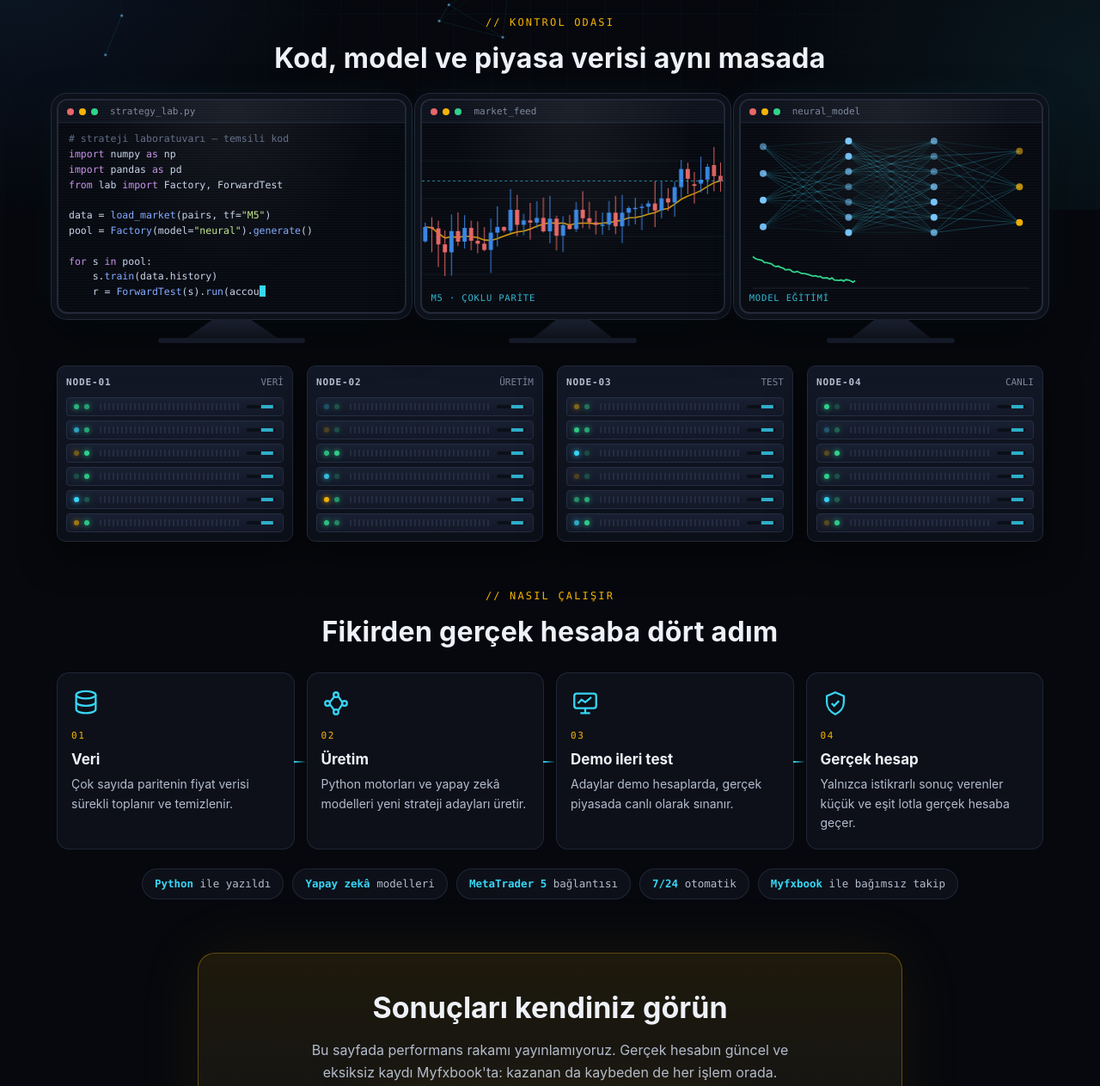
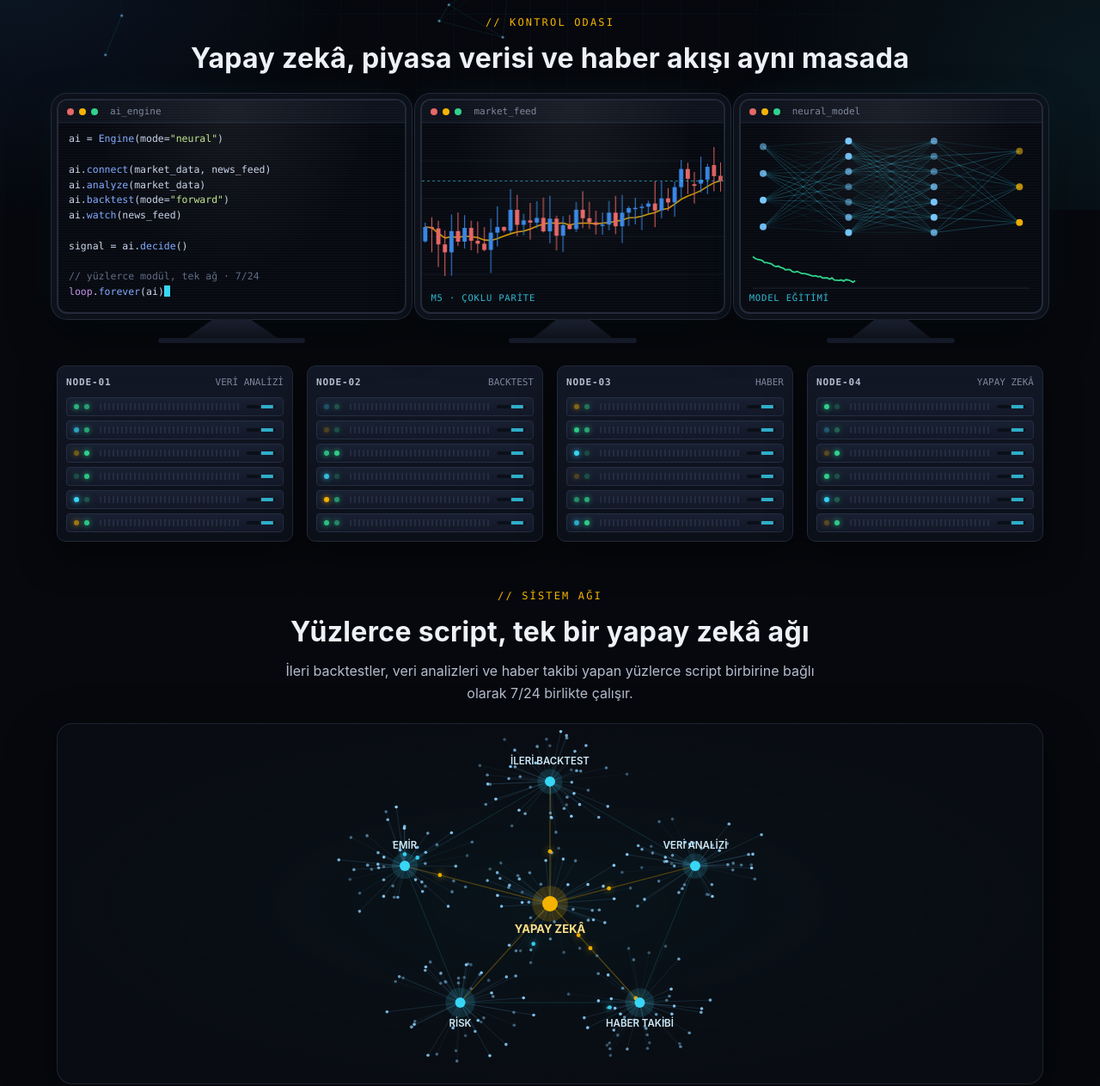
Before and after one commit to erdincozkan-design/egemenagi.com, a plain HTML site: page index.html in a window 1280 px wide. Shown: the part 556-1819 px from the top of the page at 86% size. Drawn offline with Linux system fonts and the light colour scheme; animation ran at ten frames a second.

Commit message:
Yapay zeka vurgusu, sistem agi bolumu; surec ayrintisi kaldirildi

```diff
--- a/index.html
+++ b/index.html
@@ -4,7 +4,7 @@
 <meta charset="utf-8">
 <meta name="viewport" content="width=device-width, initial-scale=1">
 <title>Egemen AGI</title>
-<meta name="description" content="Egemen AGI: Python ve yapay zekâ ile çalışan otomatik işlem sistemi. Gerçek hesap performansı Myfxbook'ta canlı yayınlanıyor.">
+<meta name="description" content="Egemen AGI: yapay zekâ ile çalışan otomatik işlem sistemi. Gerçek hesap performansı Myfxbook'ta canlı yayınlanıyor.">
 <meta name="theme-color" content="#06080d">
 <style>
   :root {
@@ -126,16 +126,10 @@
   .act { width: 34px; height: 4px; border-radius: 2px; background: #0b0f18; overflow: hidden; position: relative; }
   .act::after { content: ""; position: absolute; inset: 0; width: 40%; background: var(--cyan); opacity: .8; animation: act 1.4s ease-in-out infinite; }
 
-  /* ---------- pipeline ---------- */
-  .flow { display: grid; grid-template-columns: repeat(4, 1fr); gap: 14px; position: relative; }
-  .step { position: relative; background: var(--panel); border: 1px solid var(--line); border-radius: 14px; padding: 18px 16px; backdrop-filter: blur(6px); }
-  .step .n { font-family: var(--mono); font-size: 11px; color: var(--brand); letter-spacing: .14em; }
-  .step h3 { margin: 6px 0 4px; font-size: 17px; }
-  .step p { margin: 0; color: var(--text2); font-size: 14px; }
-  .step svg { width: 34px; height: 34px; color: var(--cyan); margin-bottom: 4px; }
-  .step:not(:last-child)::after { content: ""; position: absolute; top: 50%; right: -14px; width: 14px; height: 2px;
-    background: linear-gradient(90deg, var(--cyan), transparent); }
-
+  .mesh-card { position: relative; height: 420px; border-radius: 18px; overflow: hidden;
+    background: radial-gradient(ellipse at 50% 50%, rgba(56, 214, 245, .06), rgba(10, 13, 20, .85) 70%);
+    border: 1px solid var(--line); box-shadow: 0 20px 60px rgba(0, 0, 0, .45); }
+  .mesh-card canvas { display: block; width: 100%; height: 100%; }
   .pills { display: flex; flex-wrap: wrap; justify-content: center; gap: 10px; margin-top: 22px; }
   .pill { font-family: var(--mono); font-size: 12.5px; color: var(--text2); padding: 7px 14px; border-radius: 999px; border: 1px solid var(--line); background: var(--panel); }
   .pill b { color: var(--cyan); font-weight: 600; }
@@ -158,14 +152,12 @@
     .room { grid-template-columns: 1fr 1fr; }
     .room .monitor:first-child { grid-column: 1 / -1; }
     .servers { grid-template-columns: repeat(2, 1fr); }
-    .flow { grid-template-columns: 1fr 1fr; }
-    .step:nth-child(2)::after { display: none; }
   }
   @media (max-width: 620px) {
     header.hero { padding-top: 44px; }
-    .room, .flow { grid-template-columns: 1fr; }
-    .step::after { display: none; }
+    .room { grid-template-columns: 1fr; }
     .screen { height: 220px; }
+    .mesh-card { height: 360px; }
     .cta { padding: 18px 22px; width: 100%; }
   }
   @media (prefers-reduced-motion: reduce) {
@@ -185,9 +177,9 @@
       <polygon points="24,12 34,18 34,30 24,36 14,30 14,18" fill="#f5b301"/>
       <circle cx="24" cy="24" r="3.2" fill="#06080d"/>
     </svg>
-    <span class="chip"><i></i>PYTHON · YAPAY ZEKÂ · 7/24</span>
+    <span class="chip"><i></i>YAPAY ZEKÂ · 7/24 OTOMATİK</span>
     <h1>EGEMEN AGI</h1>
-    <p class="lead">Python ve yapay zekâ ile çalışan <b>otomatik işlem sistemi</b>.</p>
+    <p class="lead"><b>Yapay zekâ</b> ile çalışan otomatik işlem sistemi.</p>
 
     <a class="cta" href="https://www.myfxbook.com/members/mtumtu/aibee/12201664" rel="noopener">
       Canlı performansı Myfxbook'ta görün →
@@ -199,13 +191,13 @@
   <section class="sec">
     <div class="sec-head">
       <div class="k">// kontrol odası</div>
-      <h2>Kod, model ve piyasa verisi aynı masada</h2>
+      <h2>Yapay zekâ, piyasa verisi ve haber akışı aynı masada</h2>
     </div>
 
     <div class="room">
       <div class="monitor">
         <div class="screen">
-          <div class="bar"><i></i><i></i><i></i><span>strategy_lab.py</span></div>
+          <div class="bar"><i></i><i></i><i></i><span>ai_engine</span></div>
           <pre class="code" id="code"></pre>
         </div>
         <div class="stand"></div><div class="base"></div>
@@ -233,31 +225,18 @@
 
   <section class="sec">
     <div class="sec-head">
-      <div class="k">// nasıl çalışır</div>
-      <h2>Fikirden gerçek hesaba dört adım</h2>
+      <div class="k">// sistem ağı</div>
+      <h2>Yüzlerce script, tek bir yapay zekâ ağı</h2>
+      <p>İleri backtestler, veri analizleri ve haber takibi yapan yüzlerce script birbirine bağlı
+        olarak 7/24 birlikte çalışır.</p>
     </div>
-    <div class="flow">
-      <div class="step">
-        <svg viewBox="0 0 24 24" fill="none" stroke="currentColor" stroke-width="1.6"><ellipse cx="12" cy="5" rx="8" ry="3"/><path d="M4 5v6c0 1.7 3.6 3 8 3s8-1.3 8-3V5"/><path d="M4 11v6c0 1.7 3.6 3 8 3s8-1.3 8-3v-6"/></svg>
-        <div class="n">01</div><h3>Veri</h3><p>Çok sayıda paritenin fiyat verisi sürekli toplanır ve temizlenir.</p>
-      </div>
-      <div class="step">
-        <svg viewBox="0 0 24 24" fill="none" stroke="currentColor" stroke-width="1.6"><circle cx="5" cy="12" r="2"/><circle cx="12" cy="5" r="2"/><circle cx="12" cy="19" r="2"/><circle cx="19" cy="12" r="2"/><path d="M7 11l3.5-4.5M7 13l3.5 4.5M14 6.5L17 11M14 17.5l3-4.5"/></svg>
-        <div class="n">02</div><h3>Üretim</h3><p>Python motorları ve yapay zekâ modelleri yeni strateji adayları üretir.</p>
-      </div>
-      <div class="step">
-        <svg viewBox="0 0 24 24" fill="none" stroke="currentColor" stroke-width="1.6"><rect x="3" y="4" width="18" height="12" rx="2"/><path d="M8 20h8M12 16v4"/><path d="M6 12l3-3 3 2 5-4"/></svg>
-        <div class="n">03</div><h3>Demo ileri test</h3><p>Adaylar demo hesaplarda, gerçek piyasada canlı olarak sınanır.</p>
-      </div>
-      <div class="step">
-        <svg viewBox="0 0 24 24" fill="none" stroke="currentColor" stroke-width="1.6"><path d="M12 3l7 3v5c0 4.5-3 8.3-7 10-4-1.7-7-5.5-7-10V6l7-3z"/><path d="M9 12l2 2 4-4"/></svg>
-        <div class="n">04</div><h3>Gerçek hesap</h3><p>Yalnızca istikrarlı sonuç verenler küçük ve eşit lotla gerçek hesaba geçer.</p>
-      </div>
-    </div>
+    <div class="mesh-card"><canvas id="mesh"></canvas></div>
     <div class="pills">
-      <span class="pill"><b>Python</b> ile yazıldı</span>
-      <span class="pill"><b>Yapay zekâ</b> modelleri</span>
-      <span class="pill"><b>MetaTrader 5</b> bağlantısı</span>
+      <span class="pill"><b>Yapay zekâ</b> çekirdeği</span>
+      <span class="pill"><b>İleri backtest</b></span>
+      <span class="pill"><b>Veri analizi</b></span>
+      <span class="pill"><b>Haber takibi</b></span>
+      <span class="pill"><b>Yüzlerce</b> bağlantılı script</span>
       <span class="pill"><b>7/24</b> otomatik</span>
       <span class="pill"><b>Myfxbook</b> ile bağımsız takip</span>
     </div>
@@ -318,23 +297,18 @@
 
   /* ---------- kod ekranı (temsili) ---------- */
   var CODE = [
-    ['cm', '# strateji laboratuvarı — temsili kod'],
-    ['kw', 'import ', '', 'numpy ', 'kw', 'as ', '', 'np'],
-    ['kw', 'import ', '', 'pandas ', 'kw', 'as ', '', 'pd'],
-    ['kw', 'from ', '', 'lab ', 'kw', 'import ', '', 'Factory, ForwardTest'],
+    ['cm', '// yapay zekâ çekirdeği — temsili'],
+    ['', 'ai = ', 'fn', 'Engine', '', '(mode=', 'st', '"neural"', '', ')'],
     [''],
-    ['', 'data = ', 'fn', 'load_market', '', '(pairs, tf=', 'st', '"M5"', '', ')'],
-    ['', 'pool = ', 'fn', 'Factory', '', '(model=', 'st', '"neural"', '', ').', 'fn', 'generate', '', '()'],
+    ['', 'ai.', 'fn', 'connect', '', '(market_data, news_feed)'],
+    ['', 'ai.', 'fn', 'analyze', '', '(market_data)'],
+    ['', 'ai.', 'fn', 'backtest', '', '(mode=', 'st', '"forward"', '', ')'],
+    ['', 'ai.', 'fn', 'watch', '', '(news_feed)'],
     [''],
-    ['kw', 'for ', '', 's ', 'kw', 'in ', '', 'pool:'],
-    ['', '    s.', 'fn', 'train', '', '(data.history)'],
-    ['', '    r = ', 'fn', 'ForwardTest', '', '(s).', 'fn', 'run', '', '(account=', 'st', '"demo"', '', ')'],
-    ['', '    ', 'kw', 'if ', '', 'r.', 'fn', 'stable', '', '():'],
-    ['', '        ', 'fn', 'promote', '', '(s, to=', 'st', '"live"', '', ')'],
+    ['', 'signal = ai.', 'fn', 'decide', '', '()'],
     [''],
-    ['cm', '# 7/24 döngü'],
-    ['kw', 'while ', 'nu', 'True', '', ':'],
-    ['', '    ', 'fn', 'step', '', '()']
+    ['cm', '// yüzlerce modül, tek ağ · 7/24'],
+    ['kw', 'loop', '', '.', 'fn', 'forever', '', '(ai)']
   ];
   var codeEl = document.getElementById("code");
   function esc(s) { return s.replace(/&/g, "&amp;").replace(/</g, "&lt;"); }
@@ -435,7 +409,7 @@
   }
 
   /* ---------- sunucu rafları ---------- */
-  var sv = document.getElementById("servers"), names = ["VERİ", "ÜRETİM", "TEST", "CANLI"], html = "";
+  var sv = document.getElementById("servers"), names = ["VERİ ANALİZİ", "BACKTEST", "HABER", "YAPAY ZEKÂ"], html = "";
   names.forEach(function (n, k) {
     html += '<div class="rack"><div class="rack-top"><b>NODE-0' + (k + 1) + '</b><span>' + n + '</span></div>';
     for (var u = 0; u < 6; u++) {
@@ -449,15 +423,83 @@
   sv.innerHTML = html;
   Array.prototype.forEach.call(sv.querySelectorAll(".act"), function (e) { e.style.setProperty("animation-delay", (Math.random()).toFixed(2) + "s"); });
 
+  /* ---------- sistem ağı (temsili) ---------- */
+  var cvM = document.getElementById("mesh"), M, hubs = [], subs = [], pulses = [];
+  var HUBS = ["YAPAY ZEKÂ", "İLERİ BACKTEST", "VERİ ANALİZİ", "HABER TAKİBİ", "RİSK", "EMİR"];
+  function initMesh() {
+    M = fit(cvM);
+    var cx = M.w / 2, cy = M.h / 2, R = Math.min(M.w * .36, M.h * .34);
+    hubs = HUBS.map(function (name, i) {
+      if (i === 0) return { name: name, x: cx, y: cy, r: 9, core: true };
+      var a = -Math.PI / 2 + (i - 1) * 2 * Math.PI / (HUBS.length - 1);
+      return { name: name, x: cx + Math.cos(a) * R * (M.w < 600 ? 1.05 : 1.25), y: cy + Math.sin(a) * R, r: 6 };
+    });
+    subs = [];
+    var per = M.w < 600 ? 26 : 44;
+    hubs.forEach(function (h, hi) {
+      for (var k = 0; k < per; k++) {
+        var a = Math.random() * 6.283, d = 18 + Math.random() * (h.core ? 60 : 52);
+        subs.push({ h: hi, x: h.x + Math.cos(a) * d * 1.3, y: h.y + Math.sin(a) * d, ph: Math.random() * 6.283 });
+      }
+    });
+    pulses = [];
+  }
+  function drawMesh(t) {
+    var c = M.c; c.clearRect(0, 0, M.w, M.h);
+    var core = hubs[0];
+    /* merkez <-> merkezler ve komsu merkezler */
+    for (var i = 1; i < hubs.length; i++) {
+      var h = hubs[i], n = hubs[i === hubs.length - 1 ? 1 : i + 1];
+      c.strokeStyle = "rgba(245,179,1,.28)"; c.lineWidth = 1.4;
+      c.beginPath(); c.moveTo(core.x, core.y); c.lineTo(h.x, h.y); c.stroke();
+      c.strokeStyle = "rgba(56,214,245,.16)"; c.lineWidth = 1;
+      c.beginPath(); c.moveTo(h.x, h.y); c.lineTo(n.x, n.y); c.stroke();
+    }
+    /* scriptler */
+    subs.forEach(function (s2) {
+      var h = hubs[s2.h], on = (Math.sin(t / 600 + s2.ph) + 1) / 2;
+      c.strokeStyle = "rgba(120,200,255," + (0.05 + on * 0.10).toFixed(3) + ")"; c.lineWidth = 1;
+      c.beginPath(); c.moveTo(s2.x, s2.y); c.lineTo(h.x, h.y); c.stroke();
+      c.fillStyle = "rgba(140,210,255," + (0.35 + on * 0.6).toFixed(3) + ")";
+      c.beginPath(); c.arc(s2.x, s2.y, 1.8, 0, 6.283); c.fill();
+    });
+    /* akan veri paketleri */
+    if (!reduce && Math.random() < .35) {
+      var from = Math.random() < .5 ? subs[Math.floor(Math.random() * subs.length)] : null;
+      var hi2 = 1 + Math.floor(Math.random() * (hubs.length - 1));
+      pulses.push(from ? { a: from, b: hubs[from.h], k: 0, col: "56,214,245" } : { a: hubs[hi2], b: core, k: 0, col: "245,179,1" });
+    }
+    pulses = pulses.filter(function (p) { return p.k < 1; });
+    pulses.forEach(function (p) {
+      p.k += .022;
+      var x = p.a.x + (p.b.x - p.a.x) * p.k, y = p.a.y + (p.b.y - p.a.y) * p.k;
+      c.fillStyle = "rgba(" + p.col + ",.95)"; c.shadowColor = "rgba(" + p.col + ",.9)"; c.shadowBlur = 8;
+      c.beginPath(); c.arc(x, y, 2.4, 0, 6.283); c.fill(); c.shadowBlur = 0;
+    });
+    /* merkez dugumler + etiketler */
+    hubs.forEach(function (h) {
+      var pr = h.r + (h.core ? 4 + Math.sin(t / 400) * 3 : 2 + Math.sin(t / 500 + h.x) * 1.5);
+      c.fillStyle = h.core ? "rgba(245,179,1,.18)" : "rgba(56,214,245,.14)";
+      c.beginPath(); c.arc(h.x, h.y, pr + 8, 0, 6.283); c.fill();
+      c.fillStyle = h.core ? "#f5b301" : "#38d6f5";
+      c.beginPath(); c.arc(h.x, h.y, h.r, 0, 6.283); c.fill();
+      c.font = (h.core ? "700 13px " : "600 11.5px ") + getComputedStyle(document.body).fontFamily;
+      c.textAlign = "center"; c.fillStyle = h.core ? "#ffe08a" : "#cfe9f5";
+      var ly = h.core ? h.y + 34 : (h.y < M.h / 2 ? h.y - 20 : h.y + 28);
+      var hw = c.measureText(h.name).width / 2 + 8;                       /* etiket kutudan taşmasın */
+      c.fillText(h.name, Math.min(M.w - hw, Math.max(hw, h.x)), ly);
+    });
+  }
+
   /* ---------- döngü ---------- */
-  function all() { initNet(); initCandles(); initBrain(); }
+  function all() { initNet(); initCandles(); initBrain(); initMesh(); }
   all();
   for (var i = 0; i < 40; i++) stepLoss();
   var acc = 0, prev = performance.now();
   function frame(t) {
     var dt = t - prev; prev = t; acc += dt;
     if (acc > 900) { acc = 0; stepCandles(); stepLoss(); }
-    drawNet(); drawCandles(t); drawBrain(t);
+    drawNet(); drawCandles(t); drawBrain(t); drawMesh(t);
     if (!reduce) requestAnimationFrame(frame);
   }
   requestAnimationFrame(frame);
```
